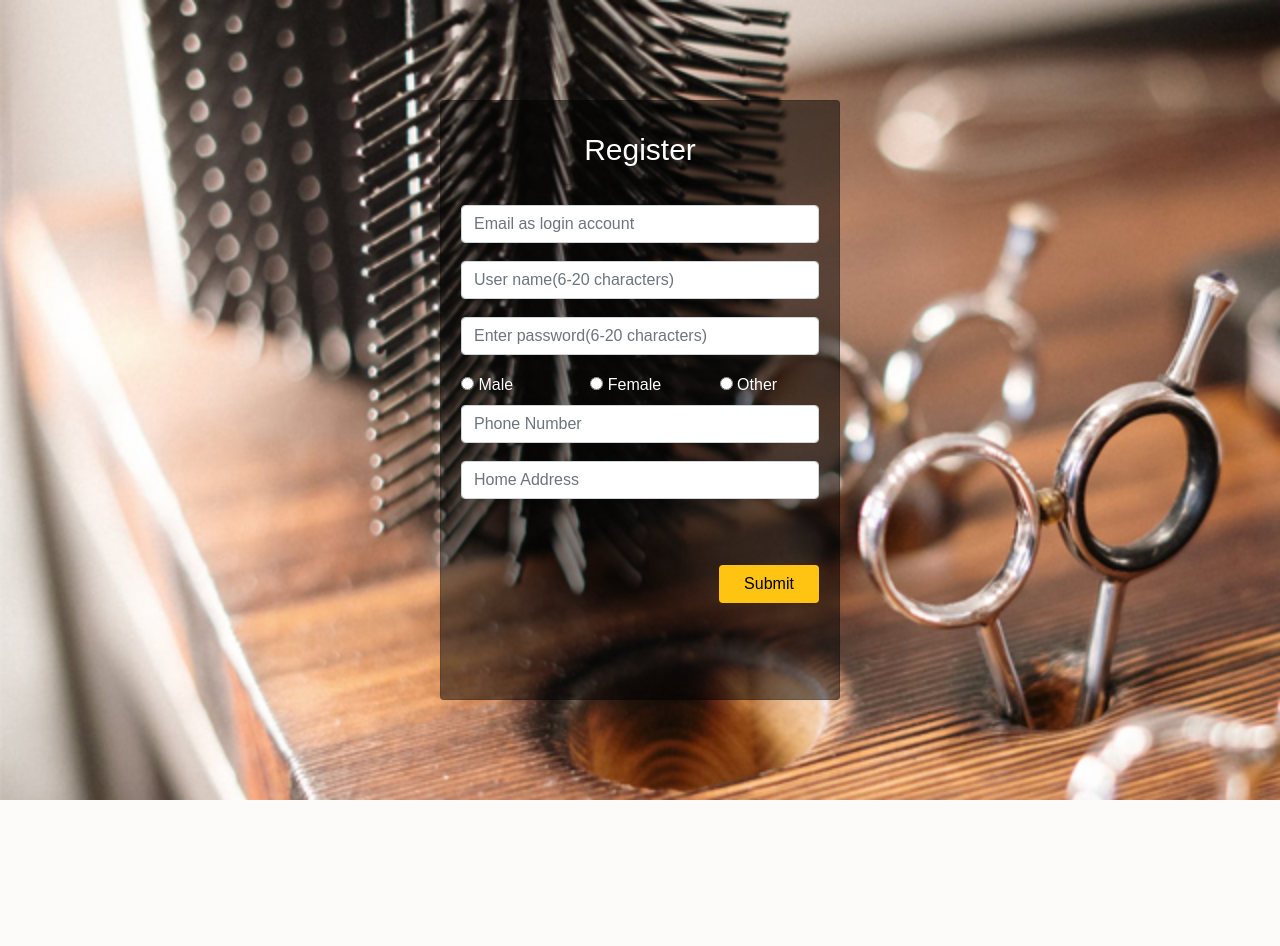
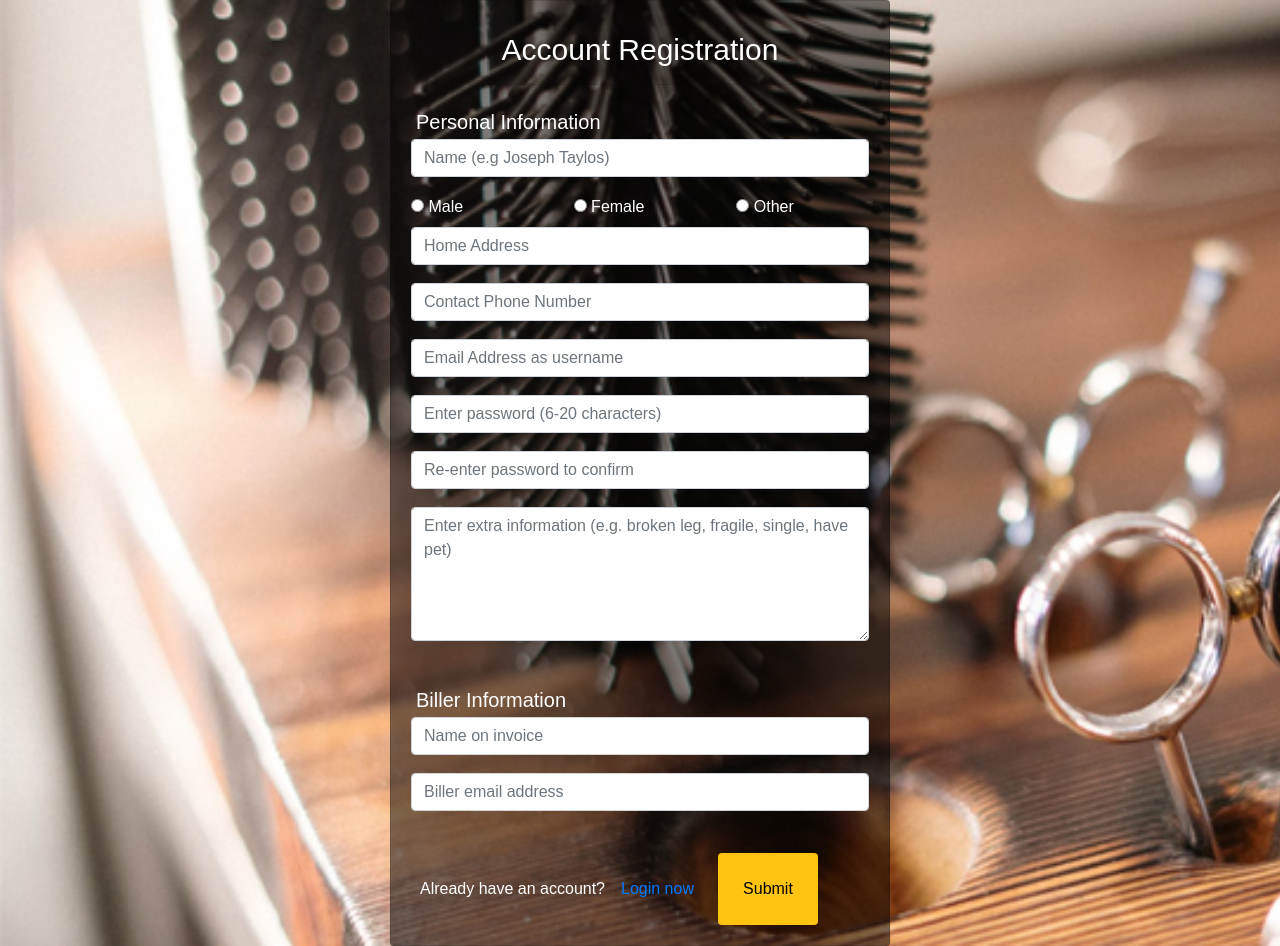
Before and after one commit to a357755680/T13_02_Agile_Website, a PHP site: page /Register.html in a window 1280 px wide. Before the commit the page ends 800 px from the top, so only its background shows below. Run offline with PHP 8.4, Linux system fonts and the light colour scheme; some libraries are stand-ins or nearby versions; some web fonts are replaced.

Commit message:
Update register page based on the client requirements

```diff
--- a/web/Register.html
+++ b/web/Register.html
@@ -19,18 +19,13 @@
                 <div class="btn">
                 </div>
                 <div class="card-header">
-                    Register
+                    Account Registration
                 </div>
                 <div class="card-body">
                     <form action="#" method="post" class="form" id="form" role="form">
+                        <h5>Personal Information</h5>
                         <div class="col-xs-6 card-margin">
-                            <input class="form-control" name="email" placeholder="Email as login account" type="email" />
-                        </div>
-                        <div class="col-xs-6 card-margin">
-                            <input class="form-control" name="username" placeholder="User name(6-20 characters)" type="username" />
-                        </div>
-                        <div class="col-xs-6 card-margin">
-                            <input class="form-control" name="password" placeholder="Enter password(6-20 characters)" type="password" />
+                            <input class="form-control" name="name" placeholder="Name (e.g Joseph Taylos)" type="name"/>
                         </div>
 
                         <div class="row">
@@ -47,18 +42,43 @@
                                 Other
                             </label>
                         </div>
-                        <div class="col-xs-6 card-margin">
-                            <input class="form-control" name="number" placeholder="Phone Number" type="phone" />
-                        </div>
+
                         <div class="col-xs-6 card-margin">
                             <input class="form-control" name="homeAddress" placeholder="Home Address" type="address" />
                         </div>
+                        <div class="col-xs-6 card-margin">
+                            <input class="form-control" name="number" placeholder="Contact Phone Number" type="phone" />
+                        </div>
+                        <div class="col-xs-6 card-margin">
+                            <input class="form-control" name="email" placeholder="Email Address as username" type="email" />
+                        </div>
+                        <div class="col-xs-6 card-margin">
+                            <input class="form-control" name="password" placeholder="Enter password (6-20 characters)" type="password" />
+                        </div>
+                        <div class="col-xs-6 card-margin">
+                            <input class="form-control" name="password_conform" placeholder="Re-enter password to confirm" type="password_conform" />
+                        </div>
+                        <div class="col-xs-6 card-margin">
+                            <textarea class="form-control" rows="5" id="extraInfo" placeholder="Enter extra information (e.g. broken leg, fragile, single, have pet)" ></textarea>
+                        </div>
+                        <br />
 
+                        <h5>Biller Information</h5>
+                        <div class="col-xs-6 card-margin">
+                            <input class="form-control" name="name_invoice" placeholder="Name on invoice" type="name_invoice"/>
+                        </div>
+                        <div class="col-xs-6 card-margin">
+                            <input class="form-control" name="biller_email" placeholder="Biller email address" type="email"/>
+                        </div>
+                        <br />
 
-
-                        <br />
-                        <br />
-                        <button id="button-test" class="btn float-right register_btn" onclick="submitForm()">Submit</button>
+                        <div class="row">
+                            <div class="d-flex p-3 justify-content-start">
+                                <div class="p-2">Already have an account?</div>
+                                <div class="p-2"><a href="Login.html">Login now</a></div>
+                            </div>
+                            <button id="button-test" class="btn float-right register_btn" onclick="submitForm()">Submit</button>
+                        </div>
                     </form>
                 </div>
             </div>
--- a/web/css/Register.css
+++ b/web/css/Register.css
@@ -5,7 +5,7 @@ html, body {
     background-image: url(../images/Hairdressing.jpg);
     background-size: cover;
     background-repeat: no-repeat;
-    height: 100%;
+    height: auto;
     font-family: 'Numans', sans-serif;
 }
 
@@ -15,10 +15,10 @@ html, body {
 }
 
 .card{
-    height: 600px;
+    height: auto;
     margin-top: auto;
     margin-bottom: auto;
-    width: 400px;
+    width: 500px;
     background-color: rgba(0,0,0,0.5) !important;
 }
 
@@ -43,6 +43,12 @@ html, body {
     color: white;
 }
 
+h5, .p-2{
+    margin:auto;
+    padding: 5px;
+    color: white;
+}
+
 
 .register_btn{
     color: black;
```
Also changed, not shown: 2 other files.
